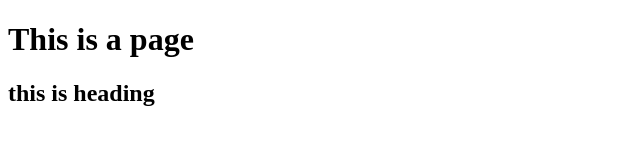
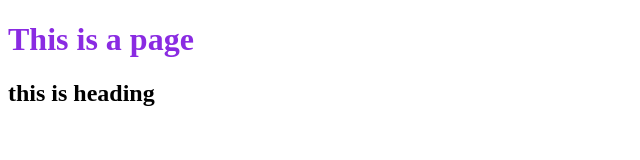
Before and after one commit to karanx64/snbose, a plain HTML site: page html/index.html in a window 1280 px wide. Shown: the whole page, without its empty margins (0-640 px from the left). Drawn offline with Linux system fonts and the light colour scheme.

Commit message:
css added

```diff
--- /dev/null
+++ b/css/style.css
@@ -0,0 +1,3 @@
+h1{
+    color: blueviolet;
+}
--- a/html/index.html
+++ b/html/index.html
@@ -4,6 +4,7 @@
     <meta charset="UTF-8">
     <meta http-equiv="X-UA-Compatible" content="IE=edge">
     <meta name="viewport" content="width=device-width, initial-scale=1.0">
+    <link rel="stylesheet" href="/css/style.css">
     <title>Document</title>
 </head>
 <body>
```
Also changed, not shown: images/redblacklines.jpg (added).
